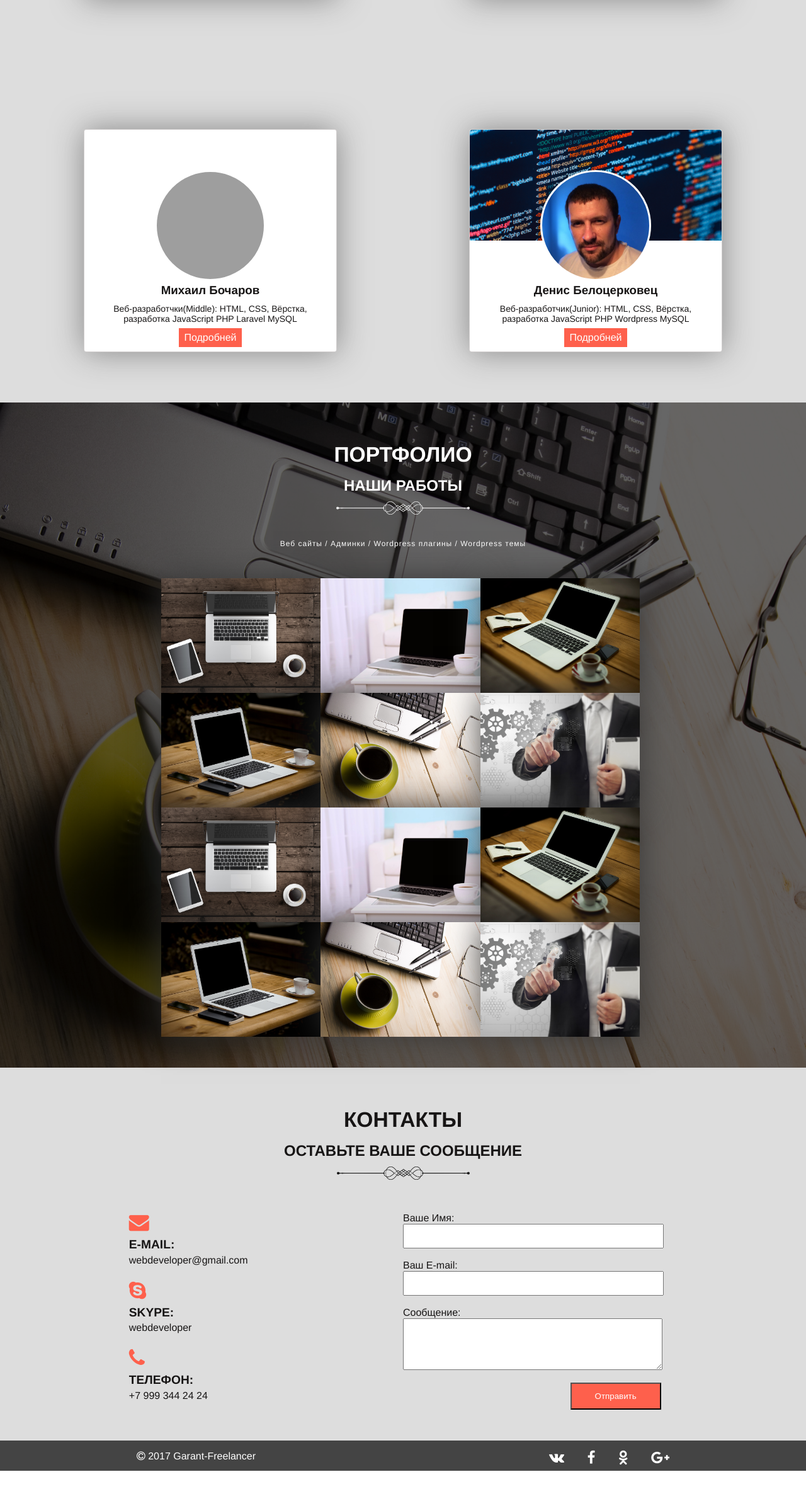
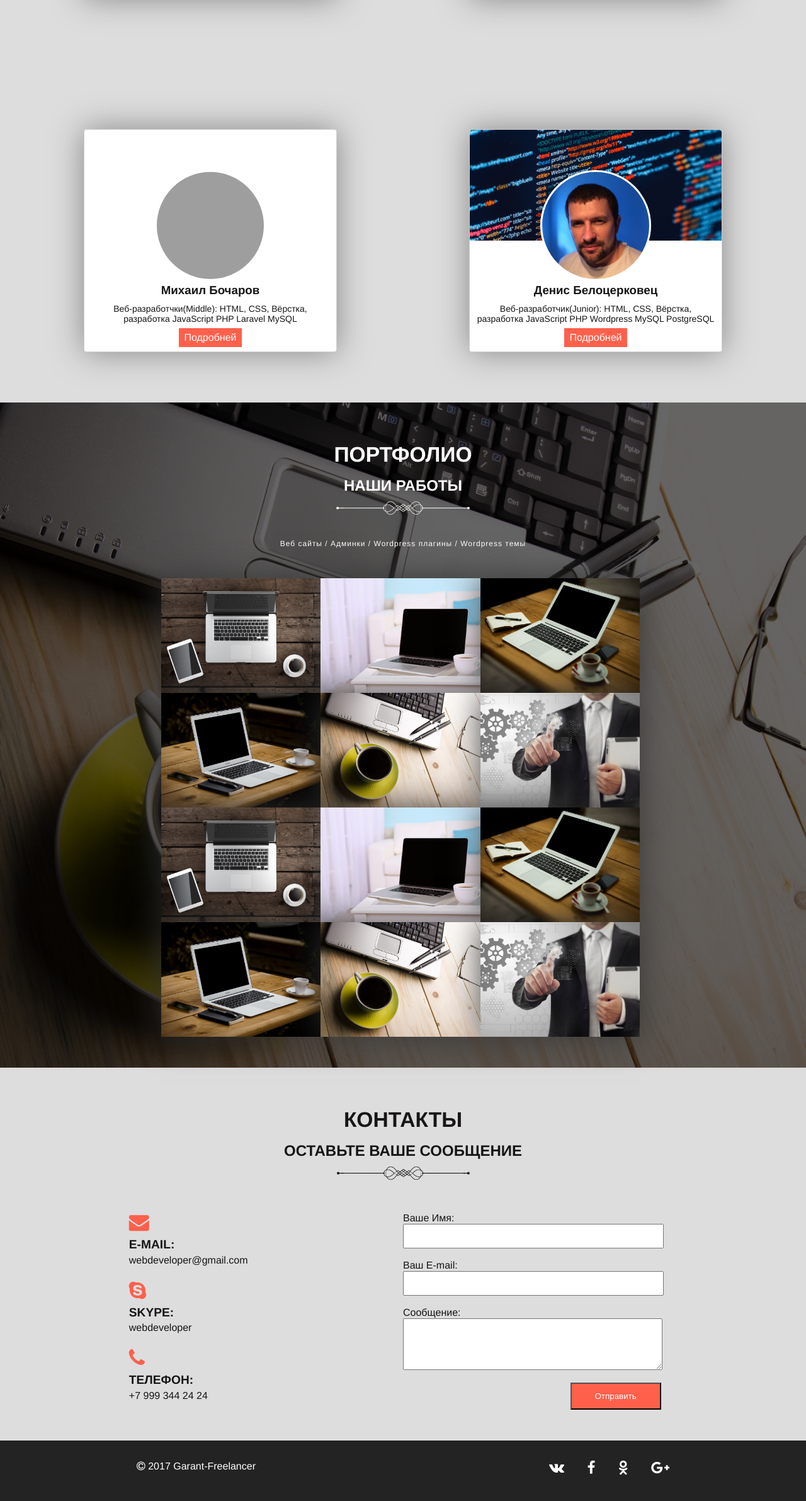
Before and after one commit to belocer/freelanceeem, a website: page product/index.html in a window 1280 px wide. Shown: the part 1547-3930 px from the top of the page at 63% size. Before the commit the page ends 3882 px from the top, so only its background shows below. Drawn offline with nearby package versions, Linux system fonts and the light colour scheme; grey boxes are pictures that could not be loaded.

Commit message:
Высота footer 3->6rem, цвет пунктов меню при наведении FE604C

```diff
--- a/product/index.html
+++ b/product/index.html
@@ -101,7 +101,7 @@
             <div class="we__description">
                 <h3>Денис Белоцерковец</h3>
                 <p>Веб-разработчик(Junior): HTML, CSS, Вёрстка, разработка JavaScript PHP Wordpress
-                    MySQL</p>
+                    MySQL PostgreSQL</p>
                 <a href="https://belocer.github.io/" target="_blank">Подробней</a>
             </div>
         </div>
--- a/product/styles/bundle.css
+++ b/product/styles/bundle.css
@@ -747,12 +747,11 @@ footer span,header.head .head__tone .head__wrapp .head__name h1,header.head .hea
 .sr-only-focusable:active,.sr-only-focusable:focus{position:static;width:auto;height:auto;margin:0;overflow:visible;clip:auto}
 @font-face{font-family:supermolot;src:url(../../fonts/supermolot/supermolot-light.eot);src:url(../../fonts/supermolot/supermolot-light.eot) format("embedded-opentype"),url(../../fonts/supermolot/supermolot-light.woff2) format("woff2"),url(../../fonts/supermolot/supermolot-light.woff) format("woff"),url(../../fonts/supermolot/supermolot-light.ttf) format("truetype"),url(../../fonts/supermolot/supermolot-light.svg) format("svg"),url(../../fonts/supermolot/supermolot-light.eot) format("eot");font-weight:400;font-style:normal}
 @font-face{font-family:notosans;src:url(../../fonts/notoSans/notosans-regular.eot);src:url(../../fonts/notoSans/notosans-regular.eot) format("embedded-opentype"),url(../../fonts/notoSans/notosans-regular.woff2) format("woff2"),url(../../fonts/notoSans/notosans-regular.woff) format("woff"),url(../../fonts/notoSans/notosans-regular.ttf) format("truetype"),url(../../fonts/notoSans/notosans-regular.svg) format("svg"),url(../../fonts/notoSans/notosans-regular.eot) format("eot");font-weight:400;font-style:normal}
-footer{display:flex;justify-content:space-around;width:100%;height:3rem;background:#444;text-align:center}
-footer span{color:#fff;margin-top:1rem}
+footer{display:flex;justify-content:space-around;width:100%;height:6rem;background:#232323;text-align:center}
+footer span{color:#fff;margin-top:2rem}
 footer span .fa-facebook,footer span .fa-google-plus,footer span .fa-odnoklassniki,footer span .fa-vk{margin-left:2rem;color:#fff;font-size:1.4rem}
 footer span .fa-facebook:hover,footer span .fa-google-plus:hover,footer span .fa-odnoklassniki:hover,footer span .fa-vk:hover{color:#FE604C}
-@media only screen and (max-width:462px){footer{height:6rem}
-header.head .head__tone .head__wrapp .head__name h1{font-size:2rem;padding:.6rem}
+@media only screen and (max-width:462px){header.head .head__tone .head__wrapp .head__name h1{font-size:2rem;padding:.6rem}
 header.head .head__tone .head__wrapp .head__name{width:100%;margin-left:-10rem;margin-top:-2rem}
 }
 header.head{width:100%;height:auto;min-height:55rem;background:url(../../img/1.jpg) center center no-repeat no-repeat;background-size:cover;position:relative}
@@ -770,7 +769,7 @@ header.head .head__tone .head__wrapp .head__name h4{margin-top:1.2rem;color:#fff
 .descktop__menu-item{display:inline-block;list-style-type:none;margin-right:20px}
 .descktop__menu-item:last-child{margin-right:0}
 .descktop__menu-link{display:block;color:#fff;font-size:18px;transition:.2s}
-.descktop__menu-link:hover{color:#adadad}
+.descktop__menu-link:hover{color:#FE604C}
 .menu__mobile{display:none}
 @media (max-width:650px){.menu__mobile{display:block}
 }
--- a/sass/footer.scss
+++ b/sass/footer.scss
@@ -2,14 +2,14 @@ footer {
   display: flex;
   justify-content: space-around;
   width: 100%;
-  height: 3rem;
-  background: #444;
+  height: 6rem;
+  background: #232323;
   text-align: center;
 
 
   span {
     color: #fff;
-    margin-top: 1rem;
+    margin-top: 2rem;
     font-family: "Helvetica Neue", Helvetica, Arial, sans-serif;
 
     .fa-vk,
@@ -30,9 +30,6 @@ footer {
 
 
 @media only screen and (max-width: 462px) {
-  footer {
-    height: 6rem;
-  }
   header.head .head__tone .head__wrapp .head__name h1 {
     font-size: 2rem;
     padding: .6rem;
--- a/sass/header.scss
+++ b/sass/header.scss
@@ -88,7 +88,6 @@ header.head .head__tone .head__wrapp .head__name h4 {
   }
 }
 .descktop__menu-list{
-  margin: 0;
   padding: 0;
   width: 65%;
   text-align: center;
@@ -111,7 +110,7 @@ header.head .head__tone .head__wrapp .head__name h4 {
   transition: 0.2s;
 }
 .descktop__menu-link:hover{
-  color: rgba(173, 173, 173, 1);
+  color: #FE604C;
 }
 /* end Descktop_menu_styles*/
 
```
Also changed, not shown: product/css/footer.css, product/css/header.css.
